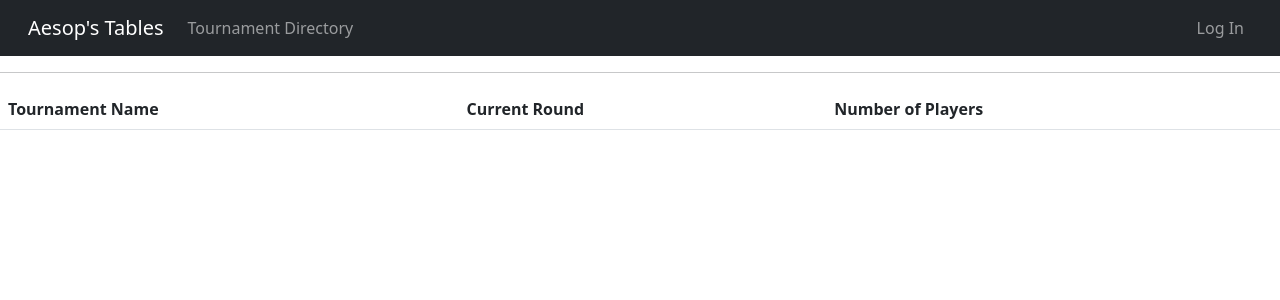
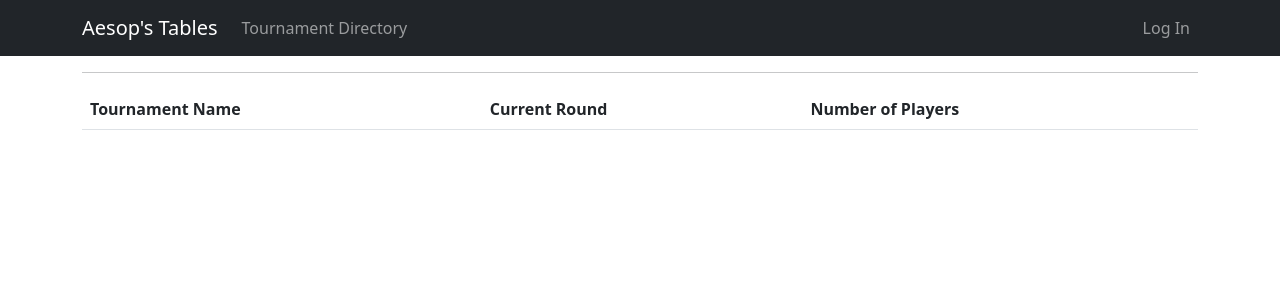
Before and after one commit to Chemscribbler/aesopstables, a Flask app: page / in a window 1280 px wide. Shown: the top 300 px of the page. Run offline with Flask 3, Linux system fonts and the light colour scheme; data that the repository does not hold is empty.

Commit message:
Nicer spacing overall

```diff
--- a/aesops/templates/base.html
+++ b/aesops/templates/base.html
@@ -10,7 +10,7 @@
 
 <body>
     <nav class="navbar navbar-expand-lg navbar-dark bg-dark px-3">
-        <div class="container-fluid">
+        <div class="container">
         <a class="navbar-brand" href="#">Aesop's Tables</a>
 
         <button class="navbar-toggler" type="button" data-bs-toggle="collapse" data-bs-target="#navbarSupportedContent" aria-controls="navbarSupportedContent" aria-expanded="false" aria-label="Toggle navigation">
@@ -40,7 +40,7 @@
         </div>
     </div>
     </nav>
-
+    <div class="container">
         <hr>
         {% with messages = get_flashed_messages() %}
         {% if messages %}
@@ -52,6 +52,8 @@
         {% endif %}
         {% endwith %}
         {% block content %}{% endblock %}
+    </div>
+
     <script src="https://cdn.jsdelivr.net/npm/bootstrap@5.0.2/dist/js/bootstrap.bundle.min.js" integrity="sha384-MrcW6ZMFYlzcLA8Nl+NtUVF0sA7MsXsP1UyJoMp4YLEuNSfAP+JcXn/tWtIaxVXM" crossorigin="anonymous"></script>
 </body>
 
```
Lines whose indentation alone changed are shown as unchanged.
